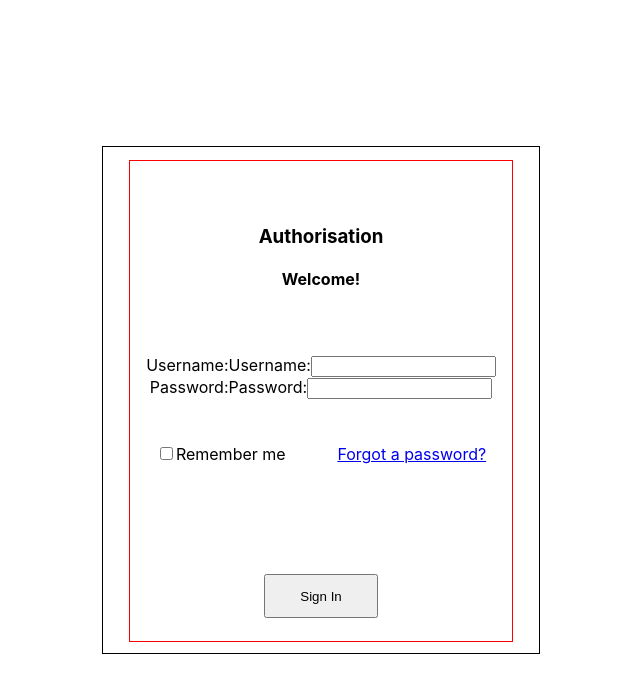
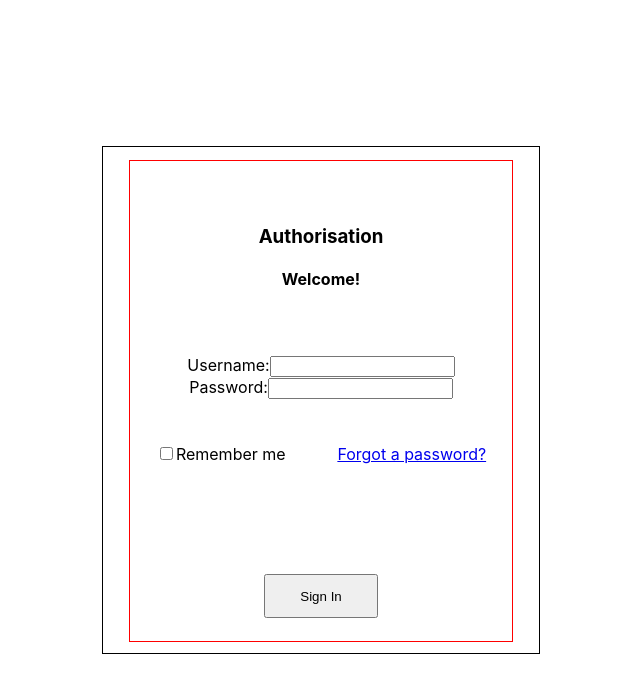
Before and after one commit to valeryyakishkin/test-react-app-eslint, a React (Create React App) app: page / in a window 1280 px wide. Shown: the top 692 px of the page, without its empty margins (319-959 px from the left). Built offline with nearby package versions, Linux system fonts and the light colour scheme.

Commit message:
Moved input logics to parent component

```diff
--- a/src/App.jsx
+++ b/src/App.jsx
@@ -1,7 +1,21 @@
+import { useState } from "react";
 import "./App.css";
 import TextInput from "./components/atoms/TextInput/TextInput";
 
 function App() {
+  const [textName, changeTextName] = useState("");
+  const [textPassword, changeTextPassword] = useState("");
+
+  const handleChangeName = (event) => {
+    const val = event.target.value;
+    changeTextName(val);
+  };
+
+  const handleChangePassword = (event) => {
+    const val = event.target.value;
+    changeTextPassword(val);
+  };
+
   return (
     <div className="form-fluid">
       <form>
@@ -10,10 +24,21 @@ function App() {
           <h4>Welcome!</h4>
         </div>
         <div className="inputs">
-          <span>Username:</span>
-          <TextInput inputType="text" label="Username:" id="username" />
-          <span>Password:</span>
-          <TextInput inputType="password" label="Password:" id="password" />
+          <TextInput
+            inputType="text"
+            label="Username:"
+            id="username"
+            value={textName}
+            handleChange={handleChangeName}
+          />
+          <br />
+          <TextInput
+            inputType="password"
+            label="Password:"
+            id="password"
+            value={textPassword}
+            handleChange={handleChangePassword}
+          />
         </div>
         <div className="extra-field">
           <div>
--- a/src/components/atoms/TextInput/TextInput.jsx
+++ b/src/components/atoms/TextInput/TextInput.jsx
@@ -1,20 +1,18 @@
 /* eslint-disable import/no-extraneous-dependencies */
-import { useState } from "react";
 import PropTypes from "prop-types";
 
 /* eslint-disable import/no-extraneous-dependencies */
-export default function TextInput({ inputType, label, id }) {
-  const [text, changeText] = useState("");
-
-  const changeInput = (event) => {
-    const val = event.target.value;
-    changeText(val);
-  };
-
+export default function TextInput({
+  inputType,
+  label,
+  id,
+  value,
+  handleChange,
+}) {
   return (
     <label htmlFor={id}>
       <span>{label}</span>
-      <input type={inputType} onChange={changeInput} value={text} id={id} />
+      <input type={inputType} onChange={handleChange} value={value} id={id} />
     </label>
   );
 }
@@ -23,11 +21,14 @@ TextInput.propTypes = {
   inputType: PropTypes.string.isRequired,
   label: PropTypes.string,
   id: PropTypes.string,
+  value: PropTypes.string,
+  handleChange: PropTypes.func.isRequired,
 };
 
 TextInput.defaultProps = {
   label: "",
   id: "",
+  value: "",
 };
 // export default class InputUserName extends Component {
 //   constructor() {
```
